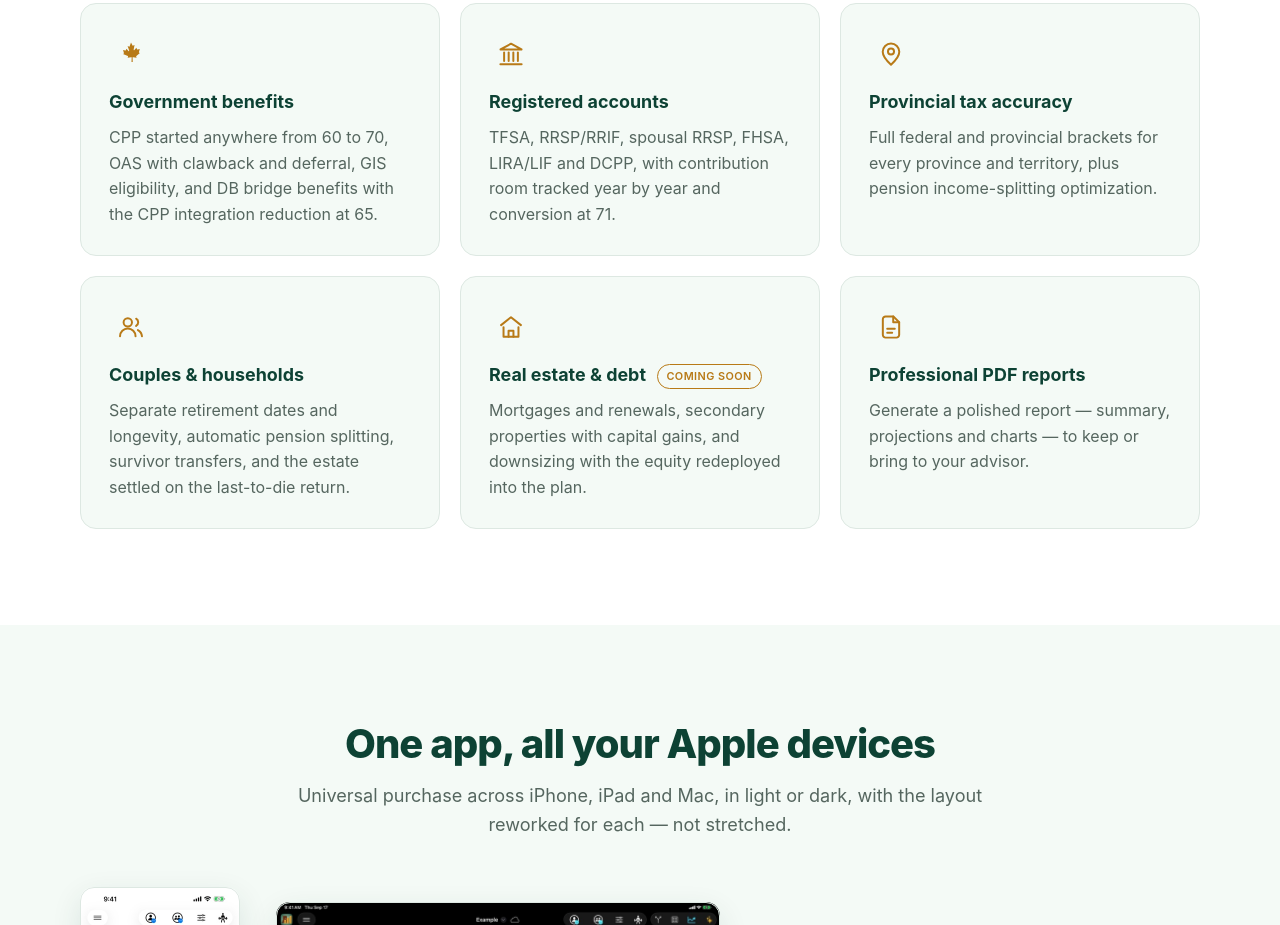
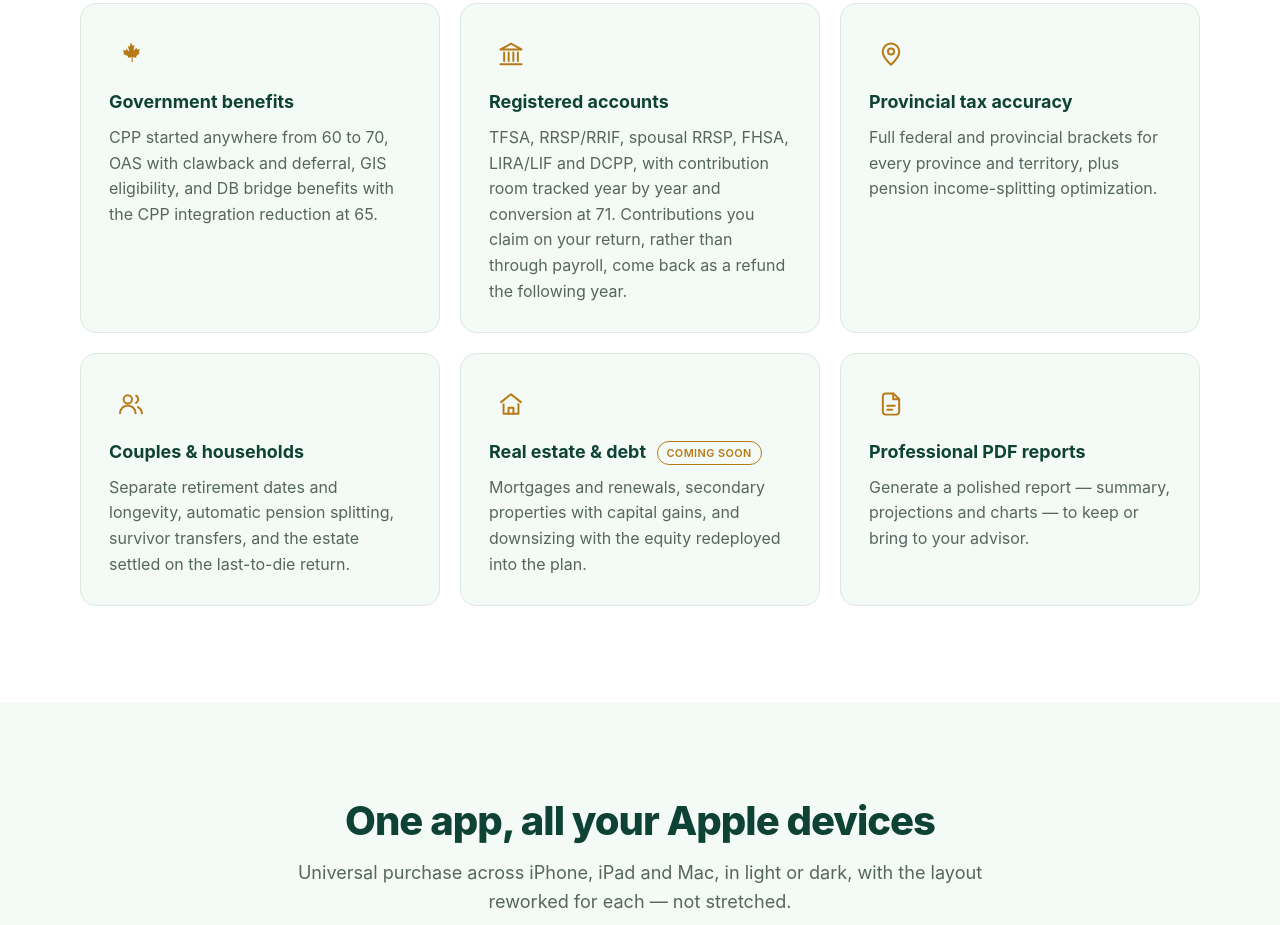
Before and after one commit to rarmstr/beaverfp-website, a plain HTML site: page index.html in a window 1280 px wide. Shown: the part 5437-6362 px from the top of the page. Drawn offline with Linux system fonts and the light colour scheme.

Commit message:
Note the tax refund carry-forward on the registered accounts card
2.2 made the tax saved by a deductible contribution arrive as cash the
following year, and the site has said nothing about it. One sentence on
the Registered accounts card, which is where the accounts already live.

The boundary is self-claimed against payroll, not RRSP against everything
else: personalDeductibleContributions counts unlinked RRSP and FHSA
payments plus spousal RRSP contributions, while income-linked RRSP, group
RRSP, DCPP and DB pension contributions reduce withholding at source and
refund nothing. A first draft read "Personal RRSP, FHSA and spousal RRSP
contributions come back as a refund" — a list of account types, which
loses that distinction and would have told someone contributing through a
group RRSP to expect a refund they will not get. The wording now leads
with the mechanism; the non-deductible accounts exclude themselves, since
a TFSA contribution is not claimed on a return.

Kept to one sentence in one place. docs/tax-returns.md: "A plan with no
personal deductible contributions produces identical numbers before and
after this change." The Year Summary's paid/owing/refund breakdown, the
other half of the feature, is still unmentioned.

Co-Authored-By: Claude Opus 5 <noreply@anthropic.com>

```diff
--- a/index.html
+++ b/index.html
@@ -419,7 +419,7 @@
                 <div class="feature-card">
                     <span class="feature-icon"><svg class="icon" aria-hidden="true"><use href="#i-bank"/></svg></span>
                     <h3>Registered accounts</h3>
-                    <p>TFSA, RRSP/RRIF, spousal RRSP, FHSA, LIRA/LIF and DCPP, with contribution room tracked year by year and conversion at 71.</p>
+                    <p>TFSA, RRSP/RRIF, spousal RRSP, FHSA, LIRA/LIF and DCPP, with contribution room tracked year by year and conversion at 71. Contributions you claim on your return, rather than through payroll, come back as a refund the following year.</p>
                 </div>
                 <div class="feature-card">
                     <span class="feature-icon"><svg class="icon" aria-hidden="true"><use href="#i-pin"/></svg></span>
```
